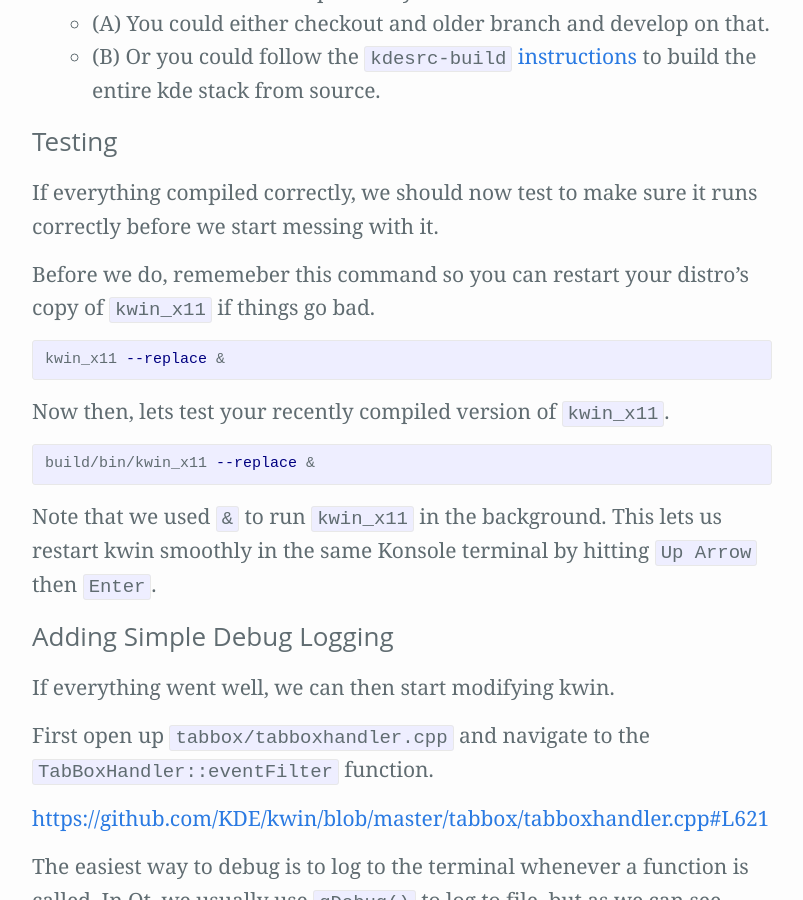
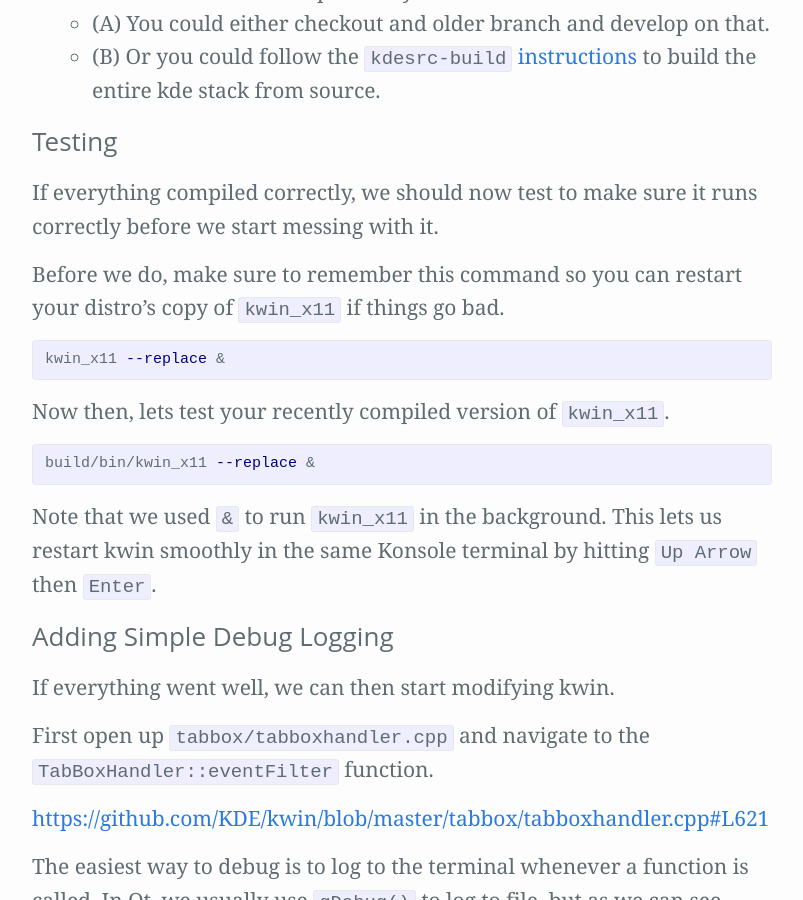
Before and after one commit to Zren/zren.github.io, a Jekyll site: the page built from _posts/2018-09-23-kwin-tabbox-keyboard-events.markdown, in a window 1280 px wide and 900 px high, scrolled down 1879 px. Shown: the whole window, without its empty margins (238-1041 px from the left). Built offline with Jekyll 4.4.1, drawn with Linux system fonts in a browser that asks for light colours.

Commit message:
typo + wording

```diff
--- a/_posts/2018-09-23-kwin-tabbox-keyboard-events.markdown
+++ b/_posts/2018-09-23-kwin-tabbox-keyboard-events.markdown
@@ -46,7 +46,7 @@
 
 If everything compiled correctly, we should now test to make sure it runs correctly before we start messing with it.
 
-Before we do, rememeber this command so you can restart your distro's copy of `kwin_x11` if things go bad.
+Before we do, make sure to remember this command so you can restart your distro's copy of `kwin_x11` if things go bad.
 
 {% highlight bash %}
 kwin_x11 --replace &
```
